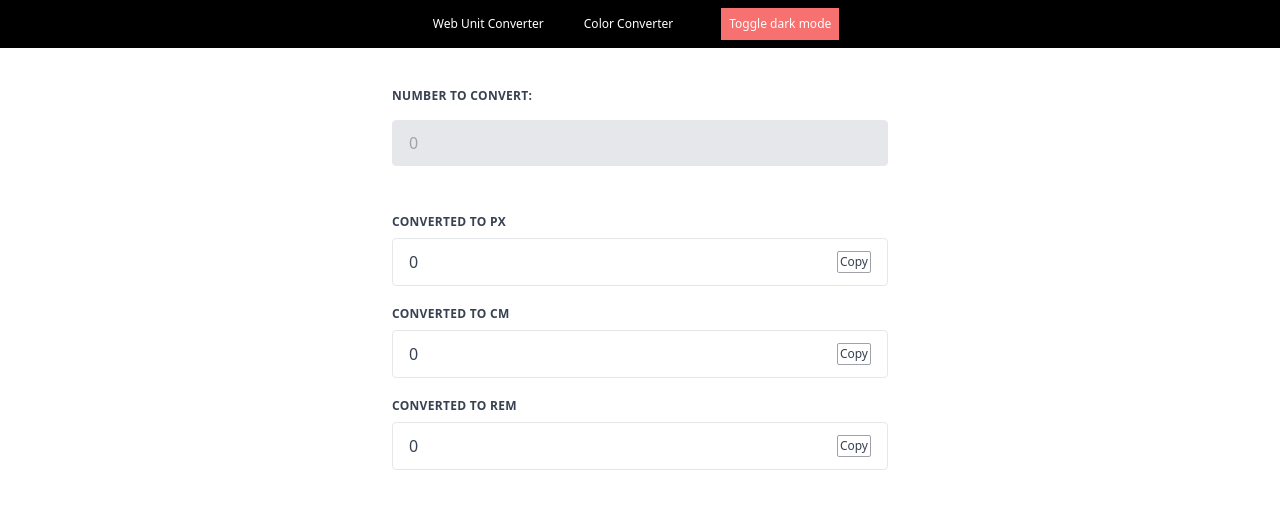
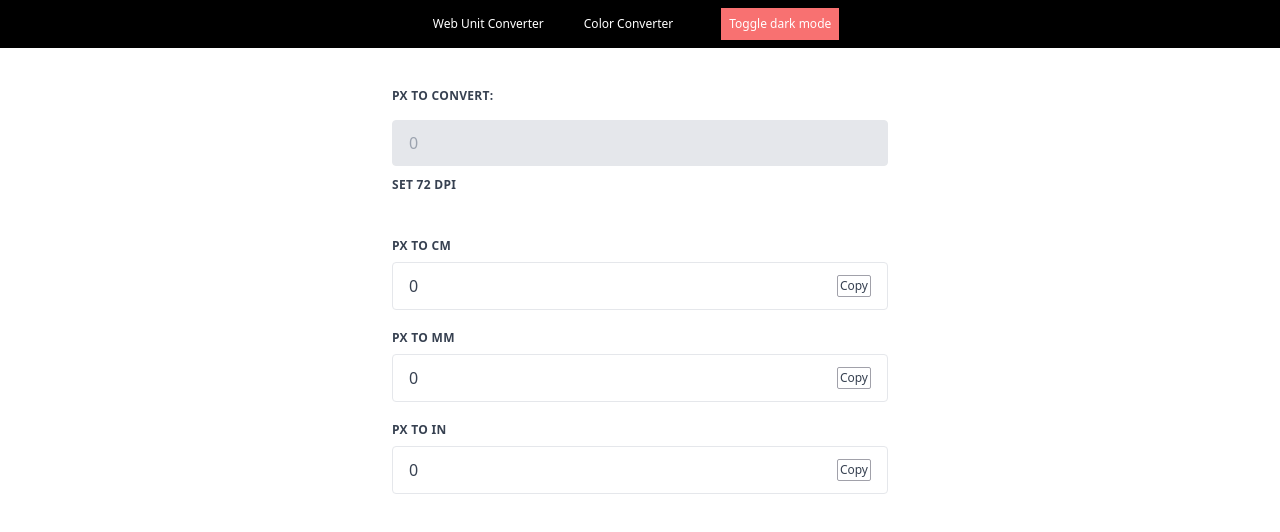
Before and after one commit to aiberk/webdevtools, a React (Vite) app: page / in a window 1280 px wide. Shown: the top 532 px of the page. Built offline with nearby package versions, Linux system fonts and the light colour scheme.

Commit message:
Fixed Dark mode and nav

```diff
--- a/src/components/UnitConverterDisplay.tsx
+++ b/src/components/UnitConverterDisplay.tsx
@@ -31,7 +31,7 @@ const UnitConverterDisplay = (props: Props) => {
         className="dark:text-white block uppercase tracking-wide text-gray-700 text-xs font-bold mb-2"
         htmlFor="fname"
       >
-        Converted to {props.label}
+        PX to {props.label}
       </label>
       <div className="flex flex-row justify-between items-center dark:text-white appearance-none block max-w-xl w-auto  text-gray-700 border border-gray-200 rounded py-3 px-4 leading-tight focus:outline-none focus:bg-white focus:border-gray-500">
         <p>{text}</p>
--- a/src/pages/UnitConverter.tsx
+++ b/src/pages/UnitConverter.tsx
@@ -6,9 +6,12 @@ import UnitConverterDisplay from "../components/UnitConverterDisplay";
 type Props = {};
 
 const UnitTypes = [
-  { label: "PX", equation: 1 },
+  // { label: "PX", equation: 1 },
   { label: "CM", equation: 0.0264583333 },
-  { label: "REM", equation: 0.0625 },
+  { label: "MM", equation: 0.00264583333 },
+  { label: "IN", equation: 0.013888888888888888 },
+  // { label: "REM", equation: 0.0625 },
+  // { label: "EM", equation: 0.0625 },
 ];
 
 const UnitConverter = (props: Props) => {
@@ -21,8 +24,9 @@ const UnitConverter = (props: Props) => {
             className="block uppercase tracking-wide dark:text-white text-gray-700 text-xs font-bold mb-2"
             htmlFor="fname"
           >
-            Number to convert:
+            PX to convert:
           </label>
+
           <input
             type="text"
             className="appearance-none block w-full bg-gray-200 text-gray-700 border border-gray-200 rounded py-3 px-4 leading-tight focus:outline-none focus:bg-white focus:border-gray-500"
@@ -33,6 +37,10 @@ const UnitConverter = (props: Props) => {
               setAmount1(e.target.value);
             }}
           />
+          <sub className="block uppercase tracking-wide dark:text-white text-gray-700 text-xs font-bold">
+            {" "}
+            Set 72 DPI
+          </sub>
           <div className=" mt-10 flex flex-col gap-5">
             {" "}
             {UnitTypes.map((item) => (
```
